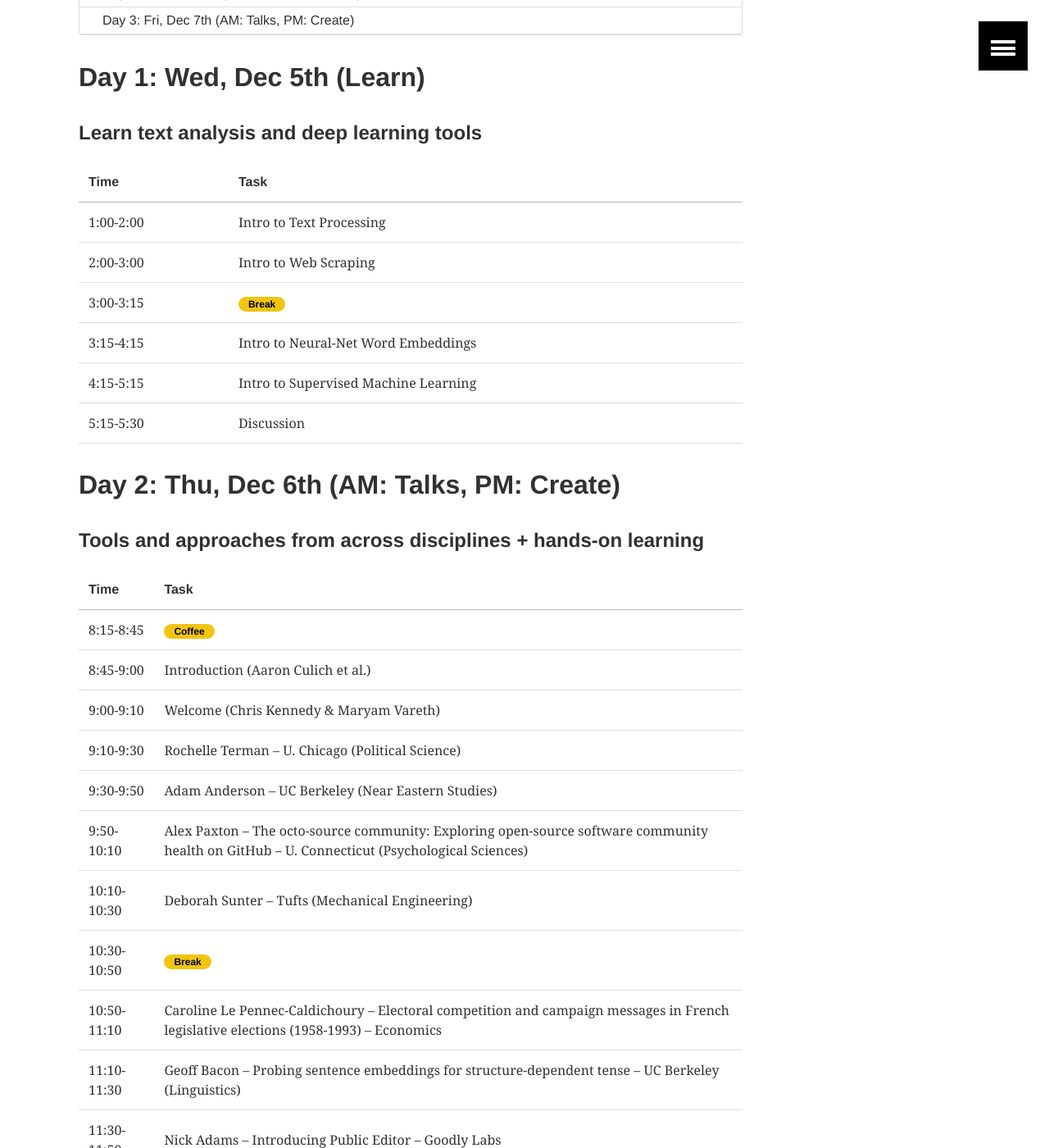
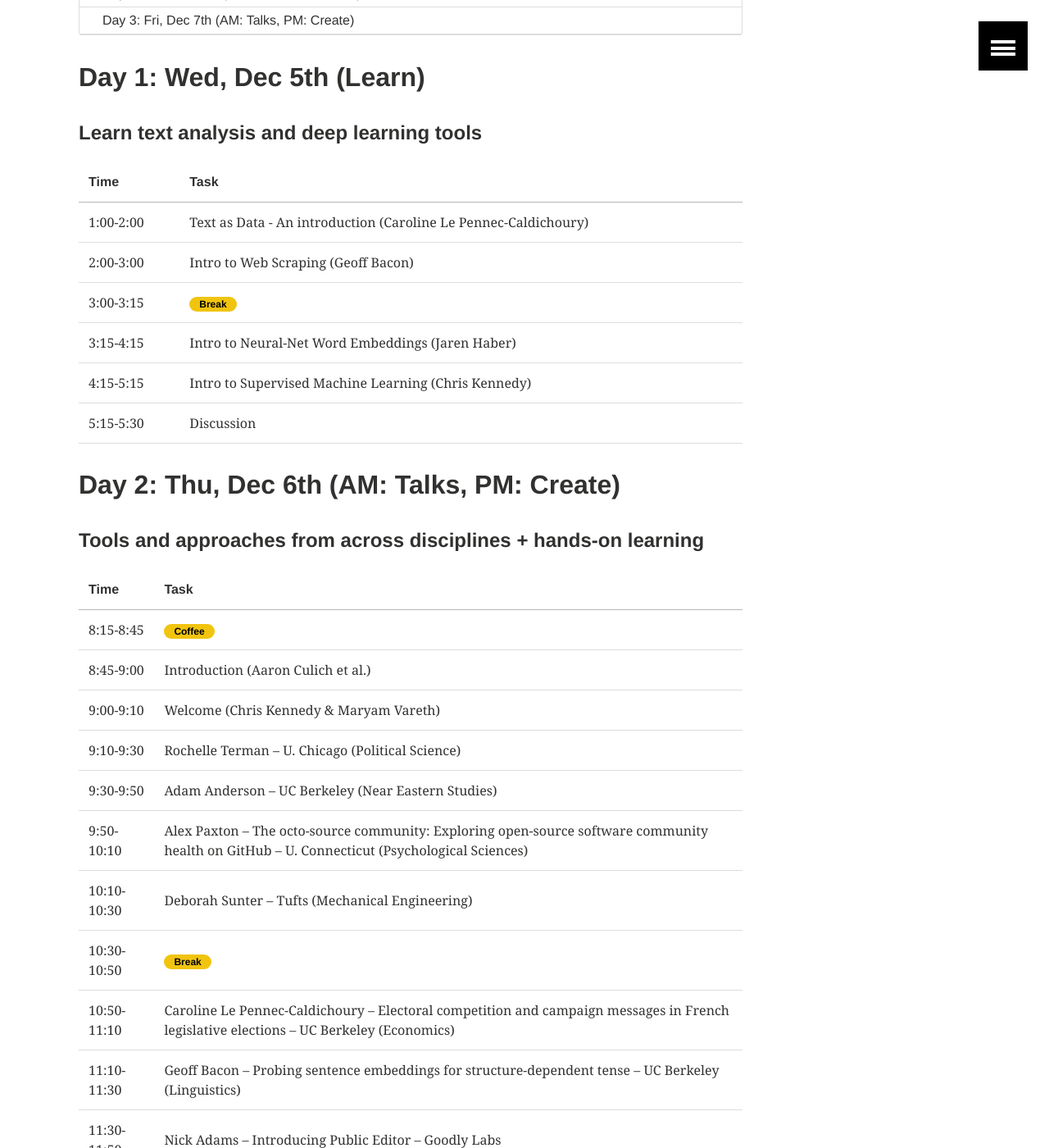
Before and after one commit to TextXD/textxd.github.io, a Jekyll site: the page built from programs/textxd2018.md, in a window 1280 px wide and 1400 px high, scrolled down 392 px. Shown: the whole window at 82% size. Built offline with Jekyll 4.4.1, drawn with Linux system fonts in a browser that asks for light colours.

Commit message:
update workshops with speakers

```diff
--- a/programs/textxd2018.md
+++ b/programs/textxd2018.md
@@ -20,15 +20,15 @@ image:
 
 | Time        | Task    |
 |:------------|:--------|
-| 1:00-2:00   | Intro to Text Processing |
+| 1:00-2:00   | Text as Data - An introduction (Caroline Le Pennec-Caldichoury) |
 |----
-| 2:00-3:00  | Intro to Web Scraping |
+| 2:00-3:00  | Intro to Web Scraping (Geoff Bacon) |
 | 3:00-3:15  | <span class="badge warning">Break</span> |
 |----
-| 3:15-4:15  |  Intro to Neural-Net Word Embeddings |
+| 3:15-4:15  |  Intro to Neural-Net Word Embeddings (Jaren Haber) |
 |----
-| 4:15-5:15 |  Intro to Supervised Machine Learning  |
-| 5:15-5:30 | Discussion|
+| 4:15-5:15 |  Intro to Supervised Machine Learning  (Chris Kennedy) |
+| 5:15-5:30 | Discussion |
 
 
 ## Day 2: Thu, Dec 6th (AM: Talks, PM: Create)
@@ -49,7 +49,7 @@ image:
 | 10:10-10:30 | Deborah Sunter --  Tufts (Mechanical Engineering) |
 | 10:30-10:50 |  <span class="badge warning">Break</span>   |
 |----
-| 10:50-11:10  | Caroline Le Pennec-Caldichoury -- Electoral competition and campaign messages in French legislative elections (1958-1993) -- Economics |
+| 10:50-11:10  | Caroline Le Pennec-Caldichoury -- Electoral competition and campaign messages in French legislative elections -- UC Berkeley (Economics) |
 |----
 | 11:10-11:30   | Geoff Bacon -- Probing sentence embeddings for structure-dependent tense -- UC Berkeley (Linguistics)|
 | 11:30-11:50   | Nick Adams -- Introducing Public Editor -- Goodly Labs|
```
